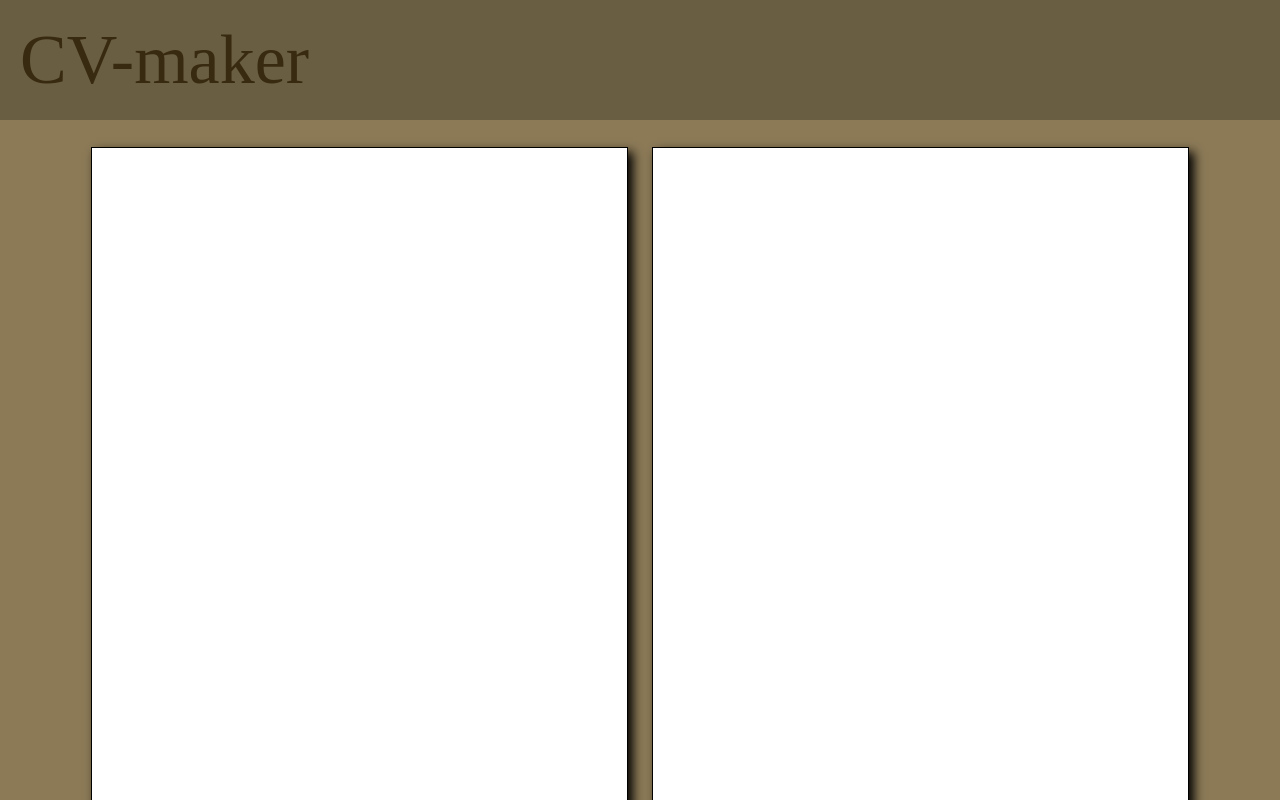
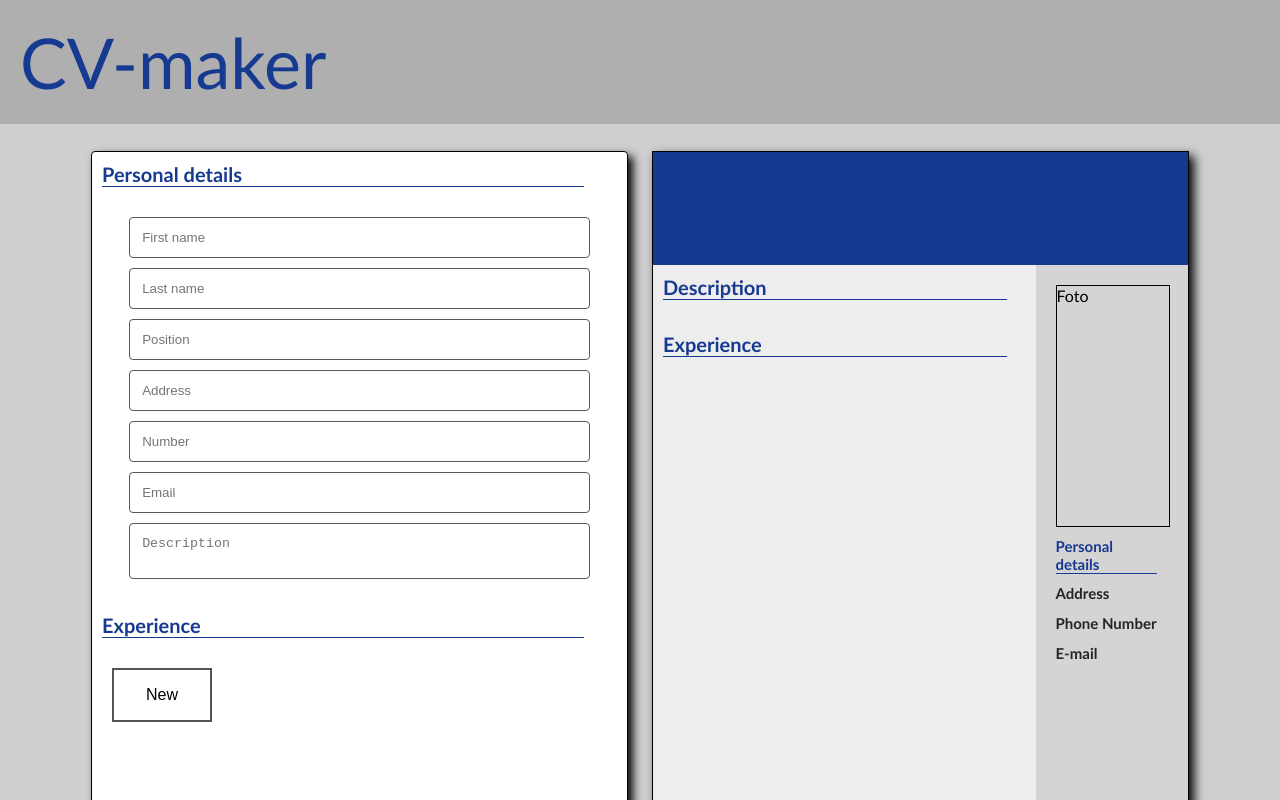
Before and after one commit to overflow68/CV-app, a React (Create React App) app: page / in a window 1280 px wide. Shown: the top 800 px of the page. Built offline with nearby package versions, Linux system fonts and the light colour scheme.

Commit message:
User can now insert and edit personal info and previous experiences.

```diff
--- a/package.json
+++ b/package.json
@@ -9,6 +9,8 @@
     "react": "^17.0.2",
     "react-dom": "^17.0.2",
     "react-scripts": "4.0.3",
+    "styled-components": "^5.3.0",
+    "uniqid": "^5.3.0",
     "web-vitals": "^1.1.2"
   },
   "scripts": {
--- a/src/App.js
+++ b/src/App.js
@@ -1,15 +1,55 @@
-import React from "react";
+import React, {useState} from "react";
 import Header from "./components/header";
 import File from "./components/file";
 import FileInput from "./components/fileInput";
 import "./styles/style.css";
 import git from "./images/git.png";
 
+
+var uniqid = require('uniqid');
+
 function App() {
+let [cvObject,setState] = useState(
+  {
+    firstName: "",
+    lastName: "",
+    jobPosition: "",
+    address : "",
+    number: "",
+    email:"",
+    description:"",
+    experience:[],
+    education:[]
+  });
+
+
+
+ const handleChange = (e) => {
+    setState(prevState => {
+      return {...prevState, [e.target.id]: e.target.value }
+
+  })
+  };
+
+  const newExp = (e) => {
+    setState(prevState => {
+      return {...prevState,  experience:[...prevState.experience,{id:uniqid(),position:"",company:"",city:"",from:"",to:""}] }
+  })
+  console.log(cvObject.experience)
+  };
+
+
+  const editExp = (e) =>{
+    setState(prevState => {
+      return {...prevState,experience: prevState.experience.map(obj => (obj.id == e.target.dataset.id ? Object.assign(obj, { [e.target.dataset.field]: e.target.value }) : obj))}
+  });
+ console.log(cvObject.experience)
+  }
+
   return (
-    <div className="App">
+    <div id="App">
     <Header/>
-    <div id="main"><div id ="flexContainer"><FileInput/><File/></div></div>
+    <div id="main"><div id ="flexContainer"><FileInput function2={handleChange} detail ={cvObject} function1 = {newExp} function ={editExp}/><File detail = {cvObject}/></div></div>
     <footer>Copyright © 2021 overflow68<a href ="https://github.com/overflow68"><img alt ="myGit" src = {git}></img></a></footer>
     </div>
   );
--- a/src/components/file.js
+++ b/src/components/file.js
@@ -1,8 +1,19 @@
 import React from "react";
+import FileHeader from "./fileComponents/fileHeader";
+import {FileInfo} from "./fileComponents/fileBody";
+import {FileBody} from "./fileComponents/fileBody";
 
 const File = (props) =>{
 return(
-    <div id ={"file"}></div>
+    <div id ={"file"}>
+        <FileHeader details ={props.detail} />
+        <div id ="body">
+            <FileBody object ={props.detail}/>
+            <FileInfo address = {props.detail.address}
+                      number = {props.detail.number}
+                      email = {props.detail.email}/>
+            </div>
+            </div>
 )
 }
 
--- /dev/null
+++ b/src/components/fileComponents/expComp.js
@@ -0,0 +1,12 @@
+import React from "react";
+const ExpDisplay = (props) =>{
+return(
+    <div className = "exp">
+    <div className="data expfield">{props.exp.from}-{props.exp.to}</div>
+    <div className="occupation expfield"><div className= "label3">{props.exp.position}</div> <div>{props.exp.company}, {props.exp.city}</div></div>
+
+    </div>
+)
+}
+
+export default ExpDisplay;
--- /dev/null
+++ b/src/components/fileComponents/fileBody.js
@@ -0,0 +1,47 @@
+import React from "react";
+import ExpDisplay from "./expComp";
+const FileInfo = (props) =>{
+return(
+    <div id="personalInfo">
+
+        <div id = "photo">Foto</div>
+
+        <div className = "label2"> Personal details</div>
+
+        <div id ="contacts">
+
+        <div className = "label1">Address</div>
+        <div className = "address info">{props.address}</div>
+        <div className = "label1">Phone Number</div>
+        <div className = "phonenumber info">{props.number}</div>
+        <div className = "label1">E-mail</div>
+        <div className = "email info">{props.email}</div>
+
+        </div>
+
+
+    </div>
+)
+}
+
+const FileBody = (props) =>{
+    return(
+        <div id="skills">
+            <div className = "label">Description</div>
+            <div className = "info">{props.object.description}</div>
+            <div className = "label">Experience</div>
+            {props.object.experience.map((exp) => {
+        return <ExpDisplay exp = {exp}/>;
+      })}
+
+            </div>
+
+    )
+    }
+
+
+
+
+
+
+export {FileInfo,FileBody};
--- /dev/null
+++ b/src/components/fileComponents/fileHeader.js
@@ -0,0 +1,9 @@
+import React from "react";
+
+const FileHeader = (props) =>{
+return(
+    <div id ="fileHeader"><div id="fileHeadInfo"><p id="name">{props.details.firstName} {props.details.lastName}</p><p id="positionh">{props.details.jobPosition}</p></div></div>
+)
+}
+
+export default FileHeader;
--- /dev/null
+++ b/src/components/fileComponents/forms.js
@@ -0,0 +1,40 @@
+import React from "react";
+
+const PersonalInfo = (props) =>{
+return(
+    <div className ="personalInfo input">
+        <input  className = "field" id = "firstName" placeholder = "First name" onChange={props.function}></input>
+        <input  className = "field" id = "lastName" placeholder = "Last name" onChange={props.function}></input>
+        <input  className = "field" id = "jobPosition" placeholder = "Position" onChange={props.function}></input>
+        <input  className = "field" id = "address" placeholder = "Address" onChange={props.function}></input>
+        <input  className = "field" id = "number" placeholder = "Number" onChange={props.function}></input>
+        <input  className = "field" id = "email" placeholder = "Email" onChange={props.function}></input>
+        <textarea  className = "field" id = "description" placeholder = "Description" onChange={props.function}></textarea>
+
+
+
+
+    </div>
+)
+}
+const Experience = (props) =>{
+    return(
+        <div className ="personalInfo input">
+        <input data-field ="position" data-id ={props.id} className = "field"  placeholder = "Position" onChange={props.function1}></input>
+        <input data-field ="company" data-id ={props.id} className = "field"  placeholder = "Company" onChange={props.function1}></input>
+        <input data-field ="city" data-id ={props.id} className = "field"  placeholder = "City" onChange={props.function1}></input>
+        <input data-field ="from" data-id ={props.id} className = "field"  placeholder = "From" onChange={props.function1}></input>
+        <input data-field ="to" data-id ={props.id} className = "field"  placeholder = "To" onChange={props.function1}></input>
+
+
+
+        </div>
+    )
+    }
+
+
+
+
+
+
+export {PersonalInfo, Experience};
--- a/src/components/fileInput.js
+++ b/src/components/fileInput.js
@@ -1,8 +1,20 @@
 import React from "react";
-
+import { PersonalInfo } from "./fileComponents/forms";
+import { Experience } from "./fileComponents/forms";
 const FileInput = (props) =>{
 return(
-    <div id ={"fileInput"}></div>
+    <div id ="fileInput">
+
+    <div className = "label">Personal details</div>
+    <PersonalInfo function ={props.function2}/>
+
+    <div className = "label">Experience</div>
+    <div>{props.detail.experience.map((exp) => {
+        return <Experience function1= {props.function} id ={exp.id}/>;
+      })}</div>
+    <button onClick={props.function1} className = "button5">New</button>
+
+    </div>
 )
 }
 
--- a/src/components/header.js
+++ b/src/components/header.js
@@ -2,7 +2,7 @@ import React from "react";
 
 const Header = (props) =>{
 return(
-    <div id ={"tapatudoo"}>CV-maker</div>
+    <div id ="header">CV-maker</div>
 )
 }
 
--- a/src/styles/style.css
+++ b/src/styles/style.css
@@ -1,13 +1,23 @@
-#tapatudoo {
+*{
+  margin:0;
+  padding:0;
+}
+
+#header {
     padding: 20px;
-    background: #695e42;
-    color: #382a10;
+    background: #afafaf;
+    color: #163991;
     font-size: 70px;
+    font-family: 'Gill Sans', 'Gill Sans MT', Calibri, 'Trebuchet MS', sans-serif;
   }
 
   body{
-      background-color: #8c7a57;
+      background-color: #cfcfcf;
       margin: 0;
+  }
+
+  textarea{
+    resize: none;
   }
 
   footer {
@@ -18,15 +28,15 @@
     align-items: center;
     justify-content: center;
     width: 100%;
-    background-color: #695e42;
-    color: #bda86a;
+    background-color: #7d7d7d;
+    color: #163991;
     font-size: 16px;
 
   }
 
   #file{
-    height: 1240px;
-    width: 874px;
+    height: 297mm;
+    width: 210mm;
     border:solid black 1px;
     background-color: white;
     margin:12px;
@@ -34,12 +44,13 @@
   }
 
   #fileInput{
-    height: 1240px;
-    width: 874px;
+    min-height: 297mm;
+    width: 210mm;
     border:solid black 1px;
     background-color: white;
     margin:12px;
     box-shadow: 5px 5px 10px;
+    border-radius: 4px;
   }
 
   #main{
@@ -51,3 +62,148 @@
     display:flex;
     padding: 15px;
   }
+
+  #fileHeader{
+    width:100%;
+    height: 30mm;
+    background-color: #163991;
+    color:white;
+    font-family:-apple-system, BlinkMacSystemFont, 'Segoe UI', Roboto, Oxygen, Ubuntu, Cantarell, 'Open Sans', 'Helvetica Neue', sans-serif;
+    word-break: break-word;
+  }
+
+  #positionh{
+    font-size: 30px;
+    margin:5px;
+  }
+
+  #name{
+    font-size: 45px;
+
+  }
+
+  #fileHeadInfo{
+    padding:15px;
+  }
+
+#body{
+  display: flex;
+}
+
+  #skills{
+    flex:3.4;
+    background-color: #ededed;
+    height: 267mm;
+    font-family: 'Gill Sans', 'Gill Sans MT', Calibri, 'Trebuchet MS', sans-serif;
+    word-break: break-word;
+  }
+
+  #personalInfo{
+    flex:1;
+    background-color: #d4d4d4;
+    max-height: 267mm;
+    padding: 20px;
+    display: inline-block;
+    word-break: break-word;
+    font-family: 'Gill Sans', 'Gill Sans MT', Calibri, 'Trebuchet MS', sans-serif;
+  }
+
+  #photo{
+    margin:auto;
+    width:100%;
+    height: 240px;
+    border: 1px solid;
+  }
+
+  #contactsTitle{
+    margin: 10px;
+    border-bottom: 1px solid;
+  }
+
+  .info{
+    padding:6px;
+  }
+
+ .label{
+    color:#163991;
+    width: 90%;
+    border-bottom: 1px solid #163991;
+    margin: 10px;
+    font-size: 20px;
+    font-family: 'Gill Sans', 'Gill Sans MT', Calibri, 'Trebuchet MS', sans-serif;
+    font-weight: bold;
+  }
+
+  .field{
+    width: 95%;
+    padding: 12px;
+    margin: 5px;
+    border: 1px solid rgb(88, 88, 88);
+    border-radius: 4px;
+    box-sizing: border-box;
+  }
+
+  .label1{
+    font-weight: bold;
+    color:rgb(37, 37, 37);
+    width: 95%;
+    font-size: 15px;
+    font-family: 'Gill Sans', 'Gill Sans MT', Calibri, 'Trebuchet MS', sans-serif;
+  }
+
+  .label2{
+    color:#163991;
+    width: 90%;
+    border-bottom: 1px solid #163991;
+    margin-top: 10px;
+    margin-bottom: 10px;
+    font-size: 15px;
+    font-family: 'Gill Sans', 'Gill Sans MT', Calibri, 'Trebuchet MS', sans-serif;
+    font-weight: bold;
+  }
+  .label3{
+    font-weight: bold;
+    color:rgb(37, 37, 37);
+    width: 95%;
+    font-size: 20px;
+    font-family: 'Gill Sans', 'Gill Sans MT', Calibri, 'Trebuchet MS', sans-serif;
+    margin-bottom: 4px;
+  }
+  .personalInfo{
+    margin: auto;
+    text-align: center;
+  }
+
+  .button5 {
+    background-color: white;
+    color: black;
+    border: 2px solid #555555;
+    padding: 16px 32px;
+    text-align: center;
+    text-decoration: none;
+    display: inline-block;
+    font-size: 16px;
+    margin: 4px 2px;
+    transition-duration: 0.4s;
+    cursor: pointer;
+    margin: 20px;
+  }
+
+  .button5:hover {
+    background-color: #555555;
+    color: white;
+
+  }
+
+  .exp{
+    padding: 10px;
+    display:flex
+  }
+
+  .expfield{
+    flex: 1;
+  }
+
+.input{
+  margin: 25px;
+}
```
Also changed, not shown: 1 other file (tests, documents, lock files or other folders).
